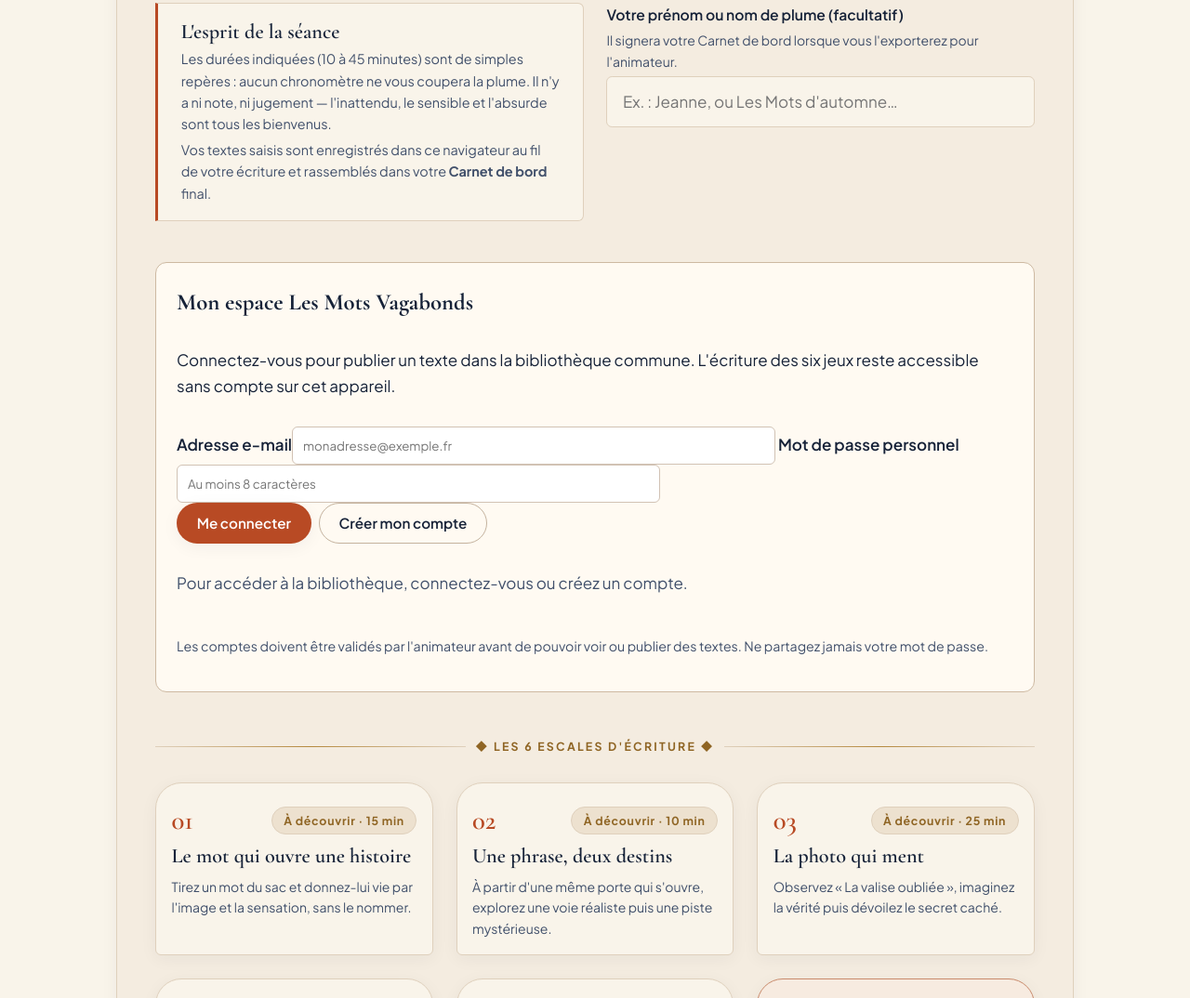
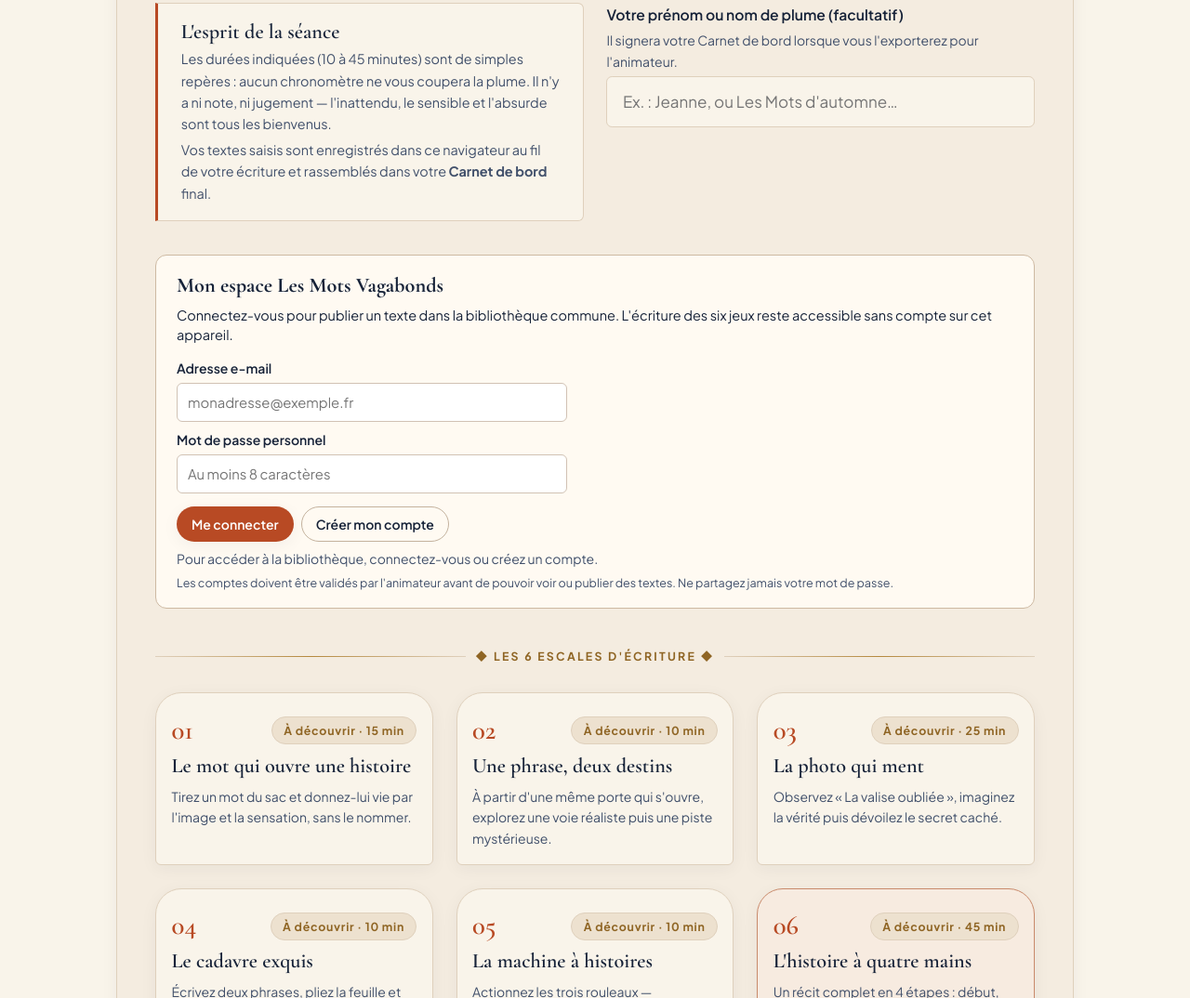
Before and after one commit to fabiensanlaville69-del/les-mots-vagabonds, a plain HTML site: page index.html in a window 1280 px wide. Shown: the part 1066-2140 px from the top of the page at 93% size. Drawn offline with nearby package versions, Linux system fonts and the light colour scheme.

Commit message:
Add files via upload

```diff
--- a/index.html
+++ b/index.html
@@ -1026,6 +1026,73 @@
   </style>
 <style>
 .mv-online{background:#fffaf2;border:1px solid #cdb9a2;border-radius:12px;padding:22px;margin:20px 0;display:grid;gap:12px}.mv-online h3{font-family:var(--font-headline);font-size:1.5rem;margin:0}.mv-online label{font-weight:600}.mv-online input{width:100%;max-width:520px;border:1px solid #d1c2b4;padding:11px;border-radius:6px}.mv-online .mv-status{color:#41506b;white-space:pre-line}.mv-online .mv-post{background:#fff;border:1px solid #e7d8c8;border-radius:8px;padding:13px;white-space:pre-wrap;overflow-wrap:anywhere}.mv-online .mv-post strong{display:block;color:#162238}.mv-online .mv-footnote{font-size:.86rem;color:#41506b}.mv-online[hidden],.mv-authenticated[hidden],.mv-pending[hidden]{display:none!important}
+/* Les Mots Vagabonds : espace de connexion compact */
+#mv-account {
+  width: 100%;
+  padding: 18px 22px;
+  margin: 12px 0;
+  gap: 8px;
+}
+#mv-account h3 {
+  font-size: 1.35rem;
+  line-height: 1.25;
+  margin: 0;
+}
+#mv-account > p {
+  margin: 0;
+  line-height: 1.45;
+  font-size: .88rem;
+}
+#mv-auth-form {
+  display: grid;
+  grid-template-columns: minmax(0, 1fr);
+  gap: 5px;
+  width: min(100%, 420px);
+  margin: 3px 0 0;
+}
+#mv-auth-form label {
+  display: block;
+  width: 100%;
+  margin: 5px 0 0;
+  font-size: .85rem;
+  font-weight: 600;
+  line-height: 1.4;
+}
+#mv-auth-form input {
+  display: block;
+  box-sizing: border-box;
+  width: 100%;
+  max-width: none;
+  height: 42px;
+  min-height: 42px;
+  padding: 8px 11px;
+  margin: 0;
+  font-size: .9rem;
+}
+#mv-auth-form .btn-row {
+  display: flex;
+  flex-wrap: wrap;
+  gap: 8px;
+  margin-top: 9px;
+}
+#mv-auth-form .btn {
+  min-height: 38px;
+  padding: 7px 15px;
+  font-size: .85rem;
+}
+#mv-account .mv-status {
+  min-height: 0;
+  font-size: .85rem;
+}
+#mv-account .mv-footnote {
+  font-size: .76rem;
+  line-height: 1.4;
+}
+@media (max-width: 540px) {
+  #mv-account { padding: 15px; }
+  #mv-auth-form { width: 100%; }
+}
+
 </style>
 </head>
 <body>
```
